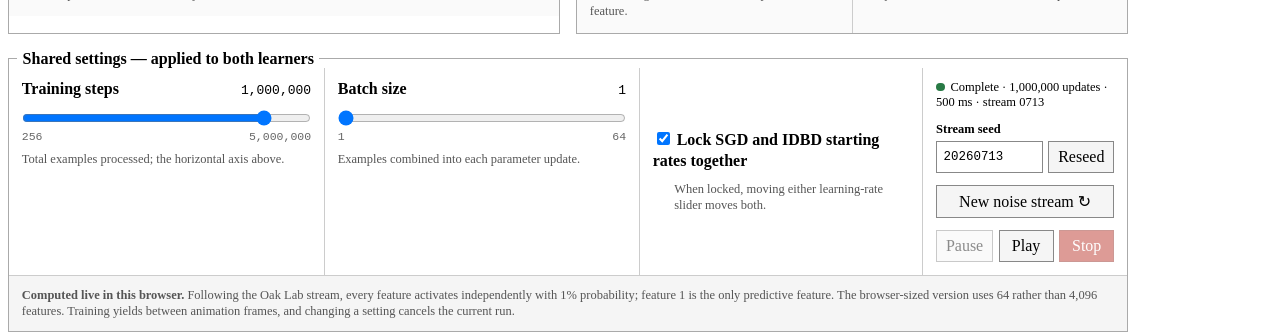
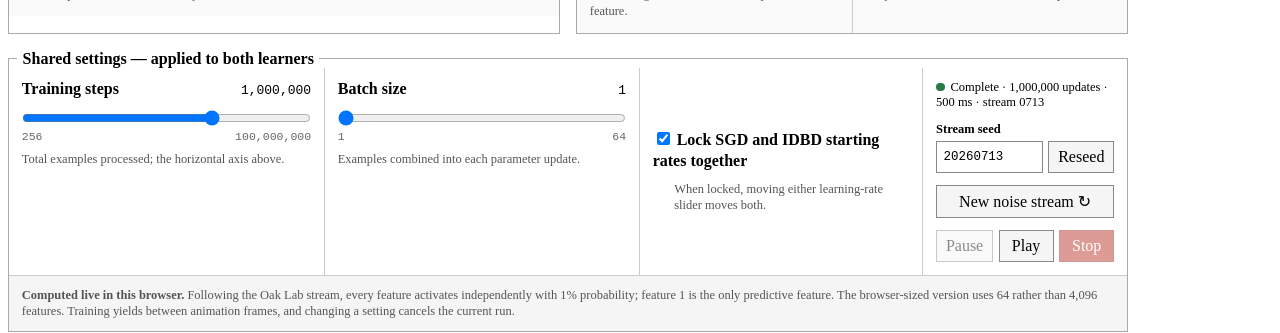
Before and after one commit to AlexChaloner/alexchaloner.github.io, a Jekyll site: the page built from idbd-experiments.html, in a window 1280 px wide and 900 px high, scrolled down 1394 px. Shown: the part 130-463 px from the top of the window. Built offline with Jekyll 4.4.1, drawn with Linux system fonts in a browser that asks for light colours.

Commit message:
Extend training runs to 100M steps

```diff
--- a/assets/idbd-demo.js
+++ b/assets/idbd-demo.js
@@ -13,7 +13,8 @@
   const LOG_ONE_MINUS_FEATURE_PROBABILITY = Math.log(1 - FEATURE_PROBABILITY);
   const STEP_OPTIONS = [
     256, 512, 1024, 2048, 4096, 8192, 16384, 32768,
-    65536, 100000, 250000, 500000, 1000000, 2000000, 5000000
+    65536, 100000, 250000, 500000, 1000000, 2000000, 5000000,
+    10000000, 25000000, 50000000, 100000000
   ];
   const COLORS = {
     ink: "#222222",
--- a/idbd-experiments.html
+++ b/idbd-experiments.html
@@ -158,8 +158,8 @@ title: "Learning the learning rate"
             <label for="training-steps">Training steps</label>
             <output id="training-steps-value" for="training-steps">1,000,000</output>
           </div>
-          <input id="training-steps" type="range" min="0" max="14" step="1" value="12" aria-describedby="training-steps-help">
-          <div class="range-labels" aria-hidden="true"><span>256</span><span>5,000,000</span></div>
+          <input id="training-steps" type="range" min="0" max="18" step="1" value="12" aria-describedby="training-steps-help">
+          <div class="range-labels" aria-hidden="true"><span>256</span><span>100,000,000</span></div>
           <p id="training-steps-help">Total examples processed; the horizontal axis above.</p>
         </div>
 
```
